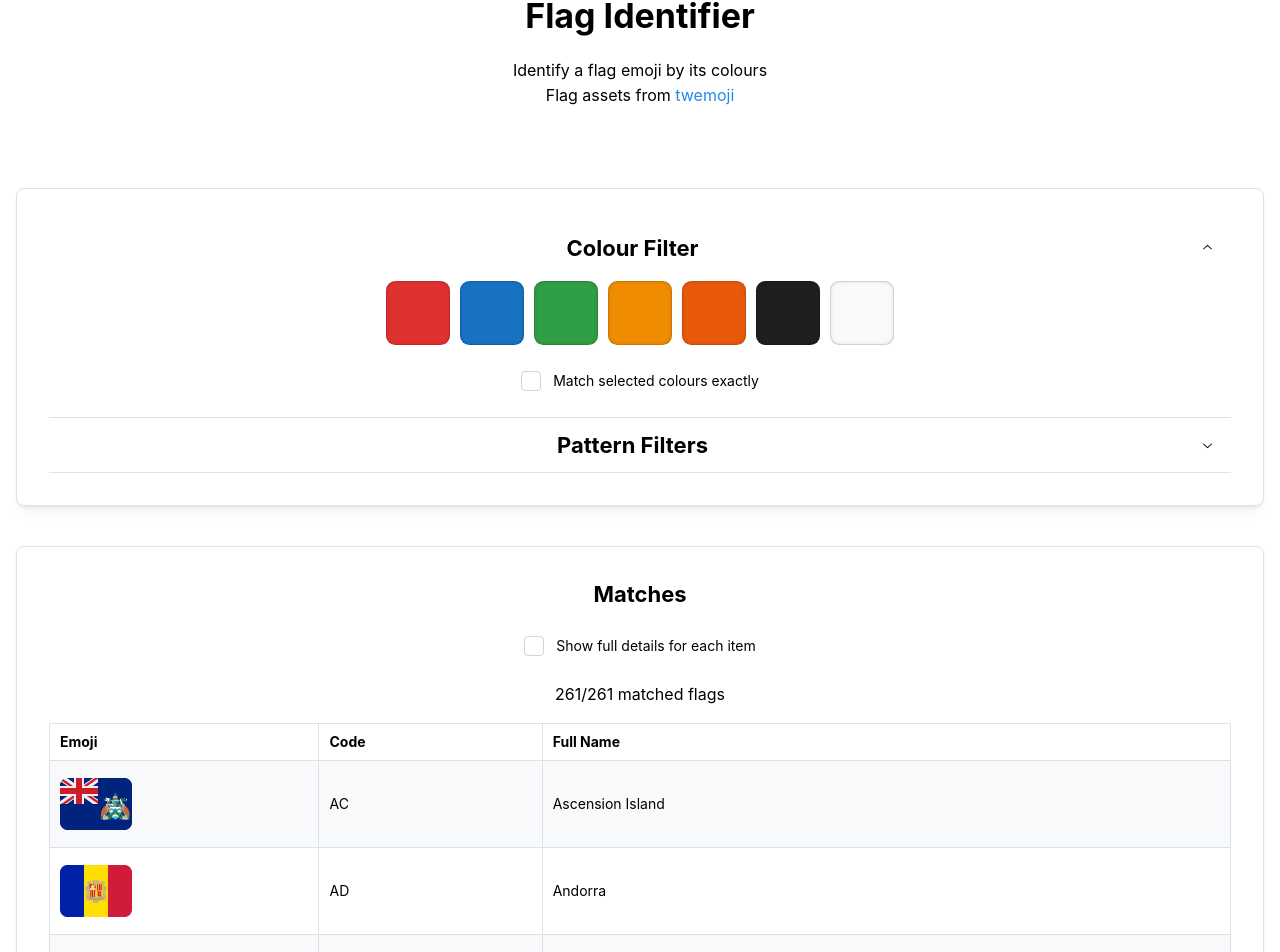
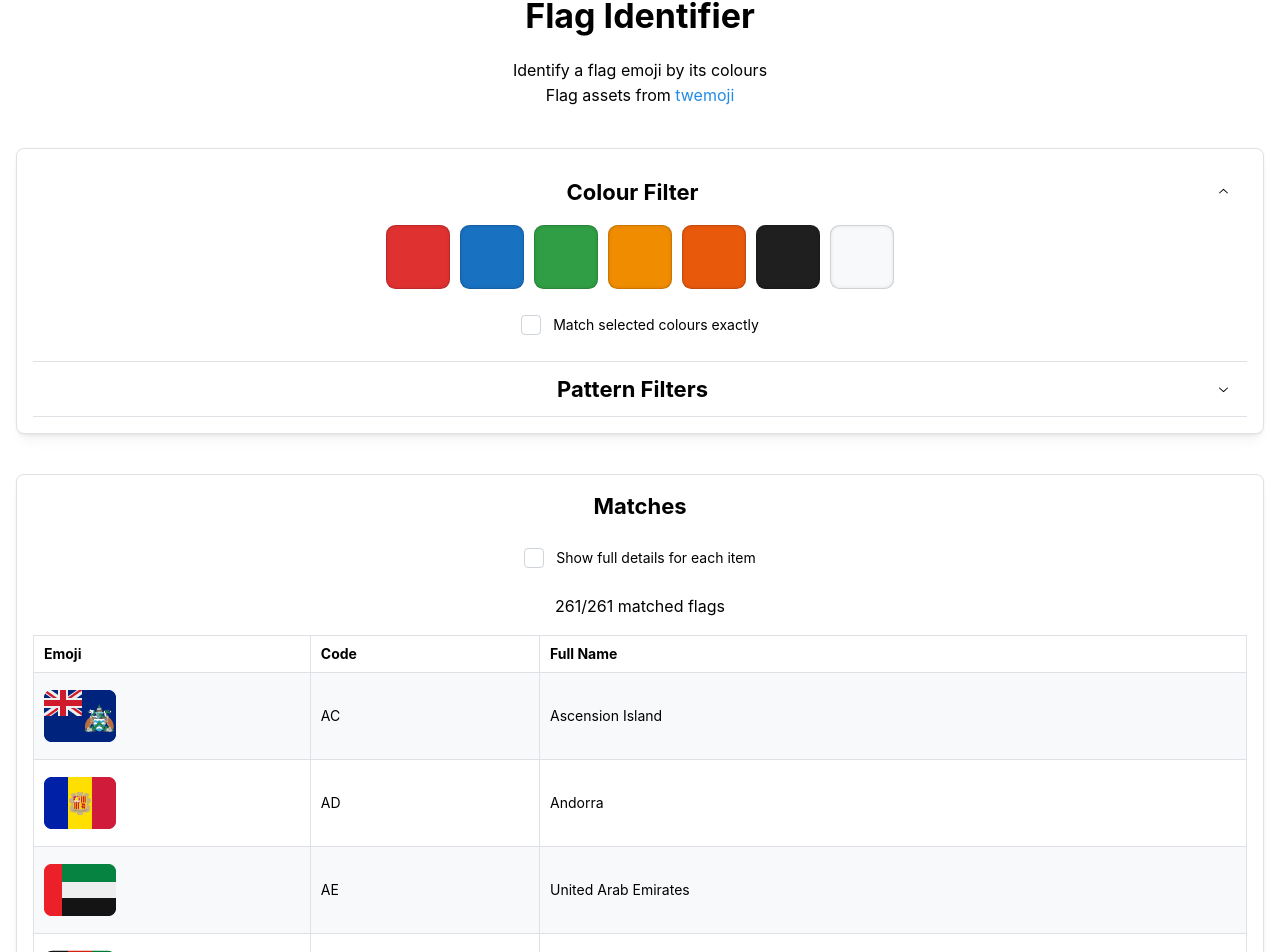
Before and after one commit to wahlp/flag-identifier, a Next.js app: page / in a window 1280 px wide. Shown: the part 142-1094 px from the top of the page. Built offline with nearby package versions, Linux system fonts and the light colour scheme.

Commit message:
change padding

```diff
--- a/pages/index.tsx
+++ b/pages/index.tsx
@@ -14,7 +14,7 @@ export default function HomePage() {
 
   return (
     <>
-      <Container size='xl' mt={80} mb={80}>
+      <Container size='xl' mt={80} mb={40}>
         <ColorSchemeToggle />
         <Title ta="center" mt={20} mb={20}>Flag Identifier</Title>
         <Text ta="center">Identify a flag emoji by its colours</Text>
@@ -24,7 +24,7 @@ export default function HomePage() {
       </Container>
 
       <Container size='xl'>
-        <Paper shadow="sm" radius="md" withBorder p="xl">
+        <Paper shadow="sm" radius="md" withBorder p="md">
           <Accordion multiple defaultValue={["colour"]}>
             <Accordion.Item value="colour">
               <Accordion.Control>
@@ -56,7 +56,7 @@ export default function HomePage() {
       </Container>
 
       <Container mt={40} mb={80} size='xl'>
-        <Paper shadow="sm" radius="md" withBorder p="xl">
+        <Paper shadow="sm" radius="md" withBorder p="md">
           <Stack align="center" justify="center">
             <Title order={3}>Matches</Title>
             <Filter text="Show full details for each item" setValue={setShowAllData} value={showAllData} />
```
